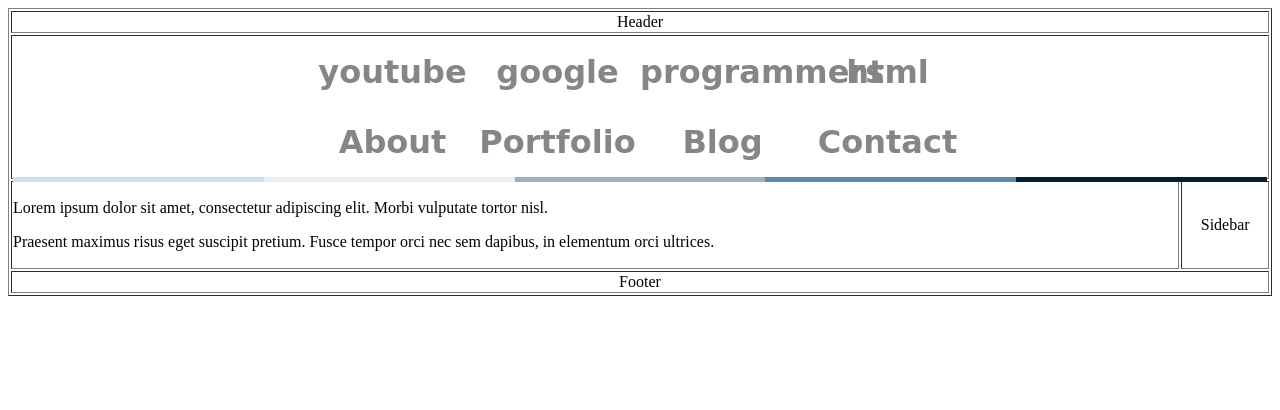
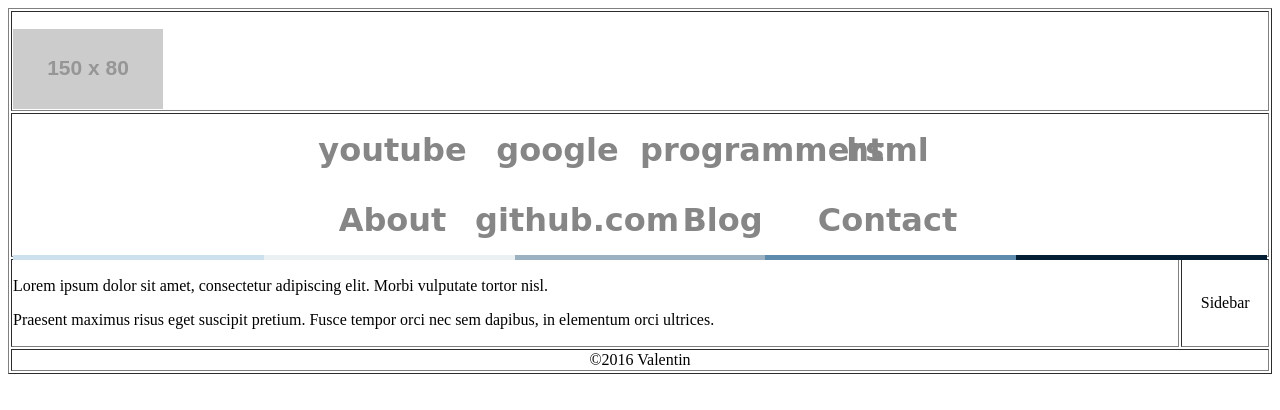
Before and after one commit to ArhAnge1/html, a plain HTML site: page index.html in a window 1280 px wide. Drawn offline with Linux system fonts and the light colour scheme; placeholder pictures from the web are drawn by us.

Commit message:
Added files via upload

```diff
--- a/index.html
+++ b/index.html
@@ -7,8 +7,10 @@
  </head>
  <body>
   <table border="1" style="width: 100%;">
-    <tr align="center">
-        <td colspan="3">Header</td>
+    <tr>
+        <td colspan="3">
+        <a href="#"><img src="http://placehold.it/150x80" align="left"></a>
+        </td><!--Header-->
     </tr>
     <tr align="center">
         <td colspan="3">
@@ -19,7 +21,7 @@
                   <li><a href="http://programmers-ua.freeforums.net">programmers</a> </li>
                   <li><a href="http://htmlbook.ru/">html</a> </li>
                   <li><a href="#">About</a></li>
-                  <li><a href="#">Portfolio</a></li>
+                  <li><a href="https://github.com/ArhAnge1/html">github.com</a></li>
                   <li><a href="#">Blog</a></li>
                   <li><a href="#">Contact</a></li>
                 </ul>
@@ -34,7 +36,8 @@
         <td align="center">Sidebar</td>
     </tr>
     <tr align="center">
-    <td colspan="3">Footer</td>
+
+    <td colspan="3">©2016 Valentin</td>
     </tr>
   </table>
  </body>
```
